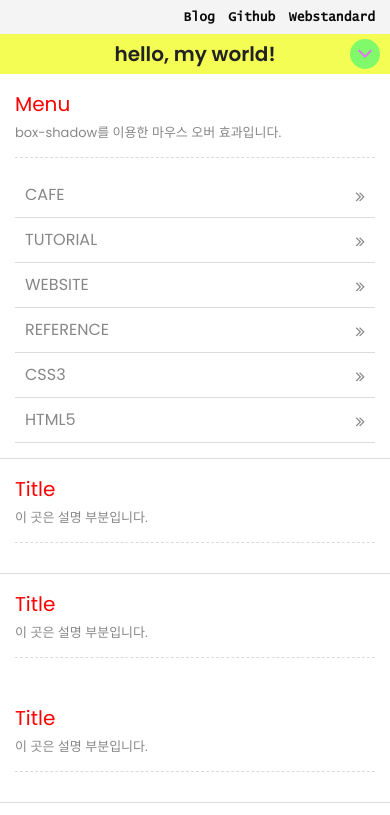
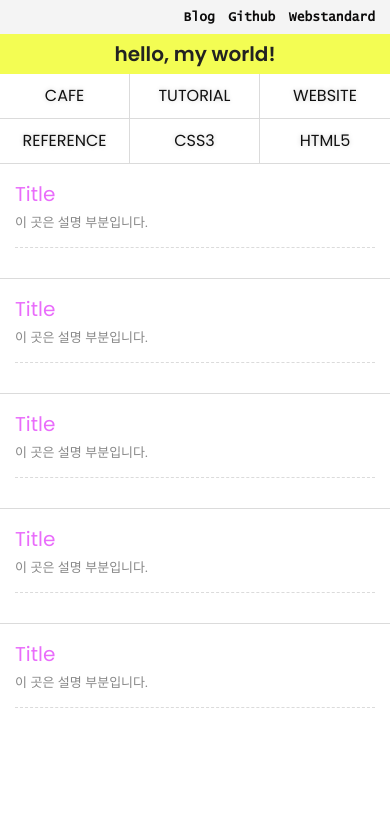
Before and after one commit to SaemsolYoo/responsible, a plain HTML site: page index.html in a window 390 px wide. Shown: the top 815 px of the page. Drawn offline with Linux system fonts and the light colour scheme; a web font is replaced by a local one.

Commit message:
Add files via upload

```diff
--- a/css/style.css
+++ b/css/style.css
@@ -226,16 +226,28 @@ display: inline-block;}
 }
 
 /* 화면 너비 0 ~ 600px 모바일 */
-@media (max-width:600px) {
+@media (max-width: 600px) {
   .nav > div ol li {width: 50%;}
   .nav > div:last-child ol li {width: 50%;}
 
   .header {height: auto;}
   .header_tit {display: none;}
   .header .header_icon {display: none;}
+  .title .btn {display: none;}
 
-  .column .col_tit {color:red;}
+  .column.col1 .col_tit {display: none;}
+  .column.col1 .col_desc {display: none;}
+  .column.col1 .menu li i {display: none;}
+  .column.col1 {padding: 0; border-bottom: 0;}
+  .column.col1 .menu ul {overflow: hidden;}
+  .column.col1 .menu li {float: left; width: 33.3333%; text-align: center;
+    border-right: 1px solid #dbdbdb; box-sizing: border-box;} /*보더두께를 위드에 포함시키려고 박스사이징 보더박스한거다.*/
+    .column.col1 .menu li:nth-child(3n) {border-right: 0;}
+  .column.col1 .menu li a {color: #111; text-shadow: 0 0 5px rgba(0,0,0,0.2);}
+  .column.col1 .menu li a:hover {box-shadow: none; background: rgba(36,130,174,0.3);}
 
+  .column.col2 {background: #fff;}
+  .column.col4 {border-top: 1px solid #dbdbdb;}
 }
 
 /* 화면 너비 0 ~ 480px 모바일 */
```
